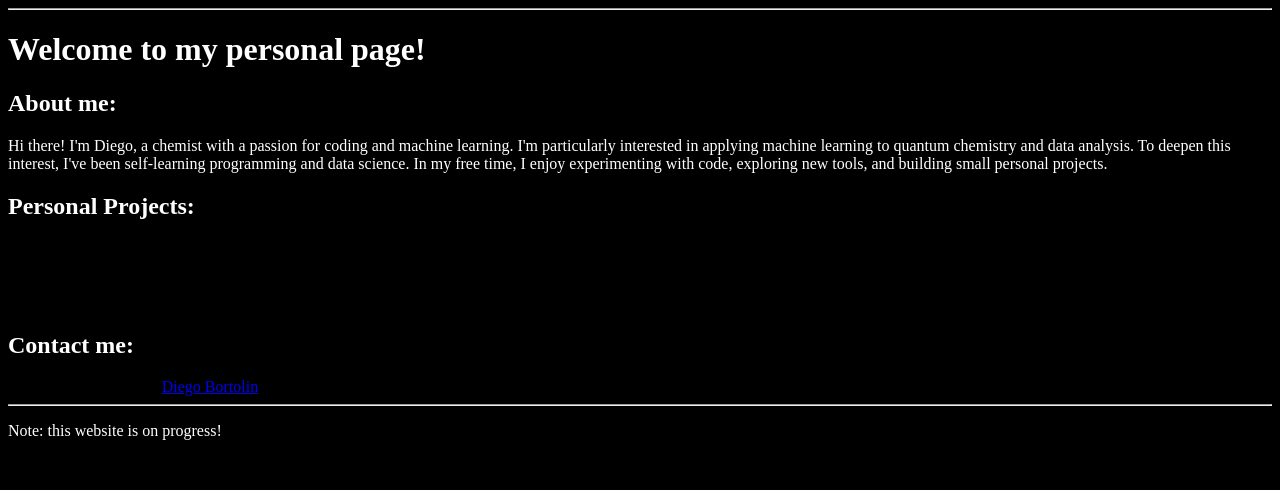
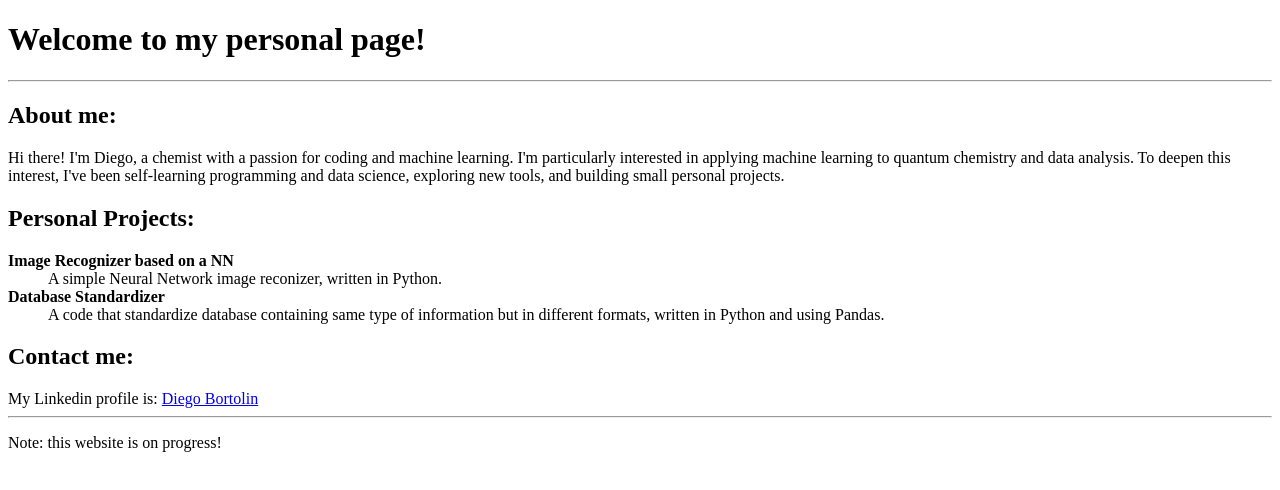
Before and after one commit to diegoborto/diegoborto, a plain HTML site: page index.html in a window 1280 px wide. Drawn offline with Linux system fonts and the light colour scheme.

Commit message:
Update index.html

```diff
--- a/index.html
+++ b/index.html
@@ -3,20 +3,17 @@
   <head>
     <title>Diego's personal page</title>
     <style>
-      body {background-color: black;}
-      h1 {color: white;}
-      h2 {color: white;}
-      p {color: white;}
-</style>
+
+    </style>
   </head>
-  <hr>
+
   <body>
     <h1><b>Welcome to my personal page!</b></h1>
+    <hr>
     <h2>About me:</h2>
       <p>Hi there! I'm Diego, a chemist with a passion for coding and machine learning.
         I'm particularly interested in applying machine learning to quantum chemistry and data analysis.
-        To deepen this interest, I've been self-learning programming and data science.
-        In my free time, I enjoy experimenting with code, exploring new tools, and building small personal projects.</p>
+        To deepen this interest, I've been self-learning programming and data science, exploring new tools, and building small personal projects.</p>
     <h2>Personal Projects:</h2>
     <dl>
       <dt><b>Image Recognizer based on a NN </b></dt>
```
